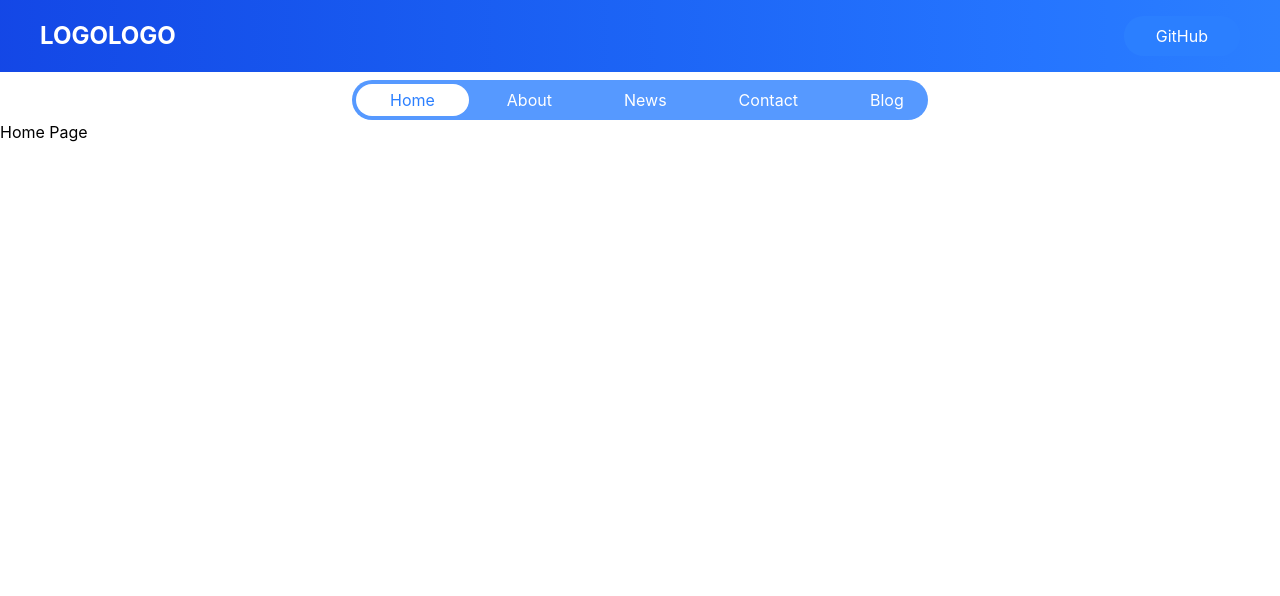
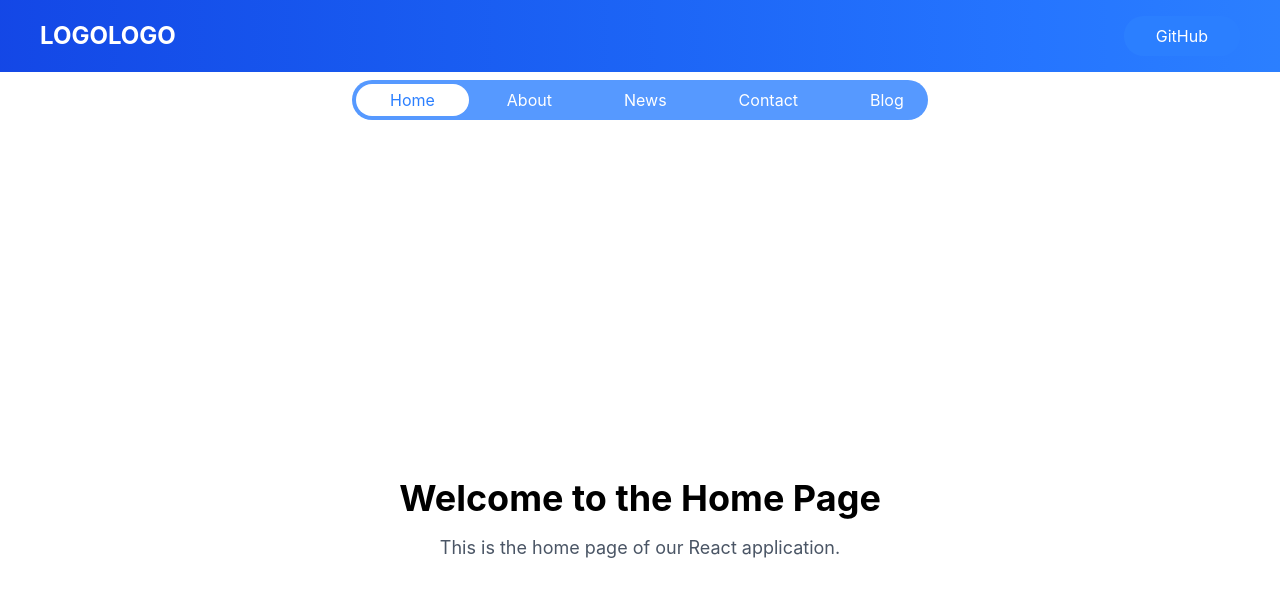
Before and after one commit to qayumjon-coder/newsweb, a React (Vite) app: page / in a window 1280 px wide. Shown: the top 596 px of the page. Built offline with nearby package versions, Linux system fonts and the light colour scheme.

Commit message:
h1 tag is replaced

```diff
--- a/src/pages/Home/Home.tsx
+++ b/src/pages/Home/Home.tsx
@@ -4,7 +4,10 @@
   return (
     <>
         <Header />
-        <h1>Home Page</h1>
+        <div className="flex flex-col items-center justify-center h-screen">
+          <h1 className="text-4xl font-bold mb-4">Welcome to the Home Page</h1>
+          <p className="text-lg text-gray-600">This is the home page of our React application.</p>
+        </div>
     </>
   )
 }
```
